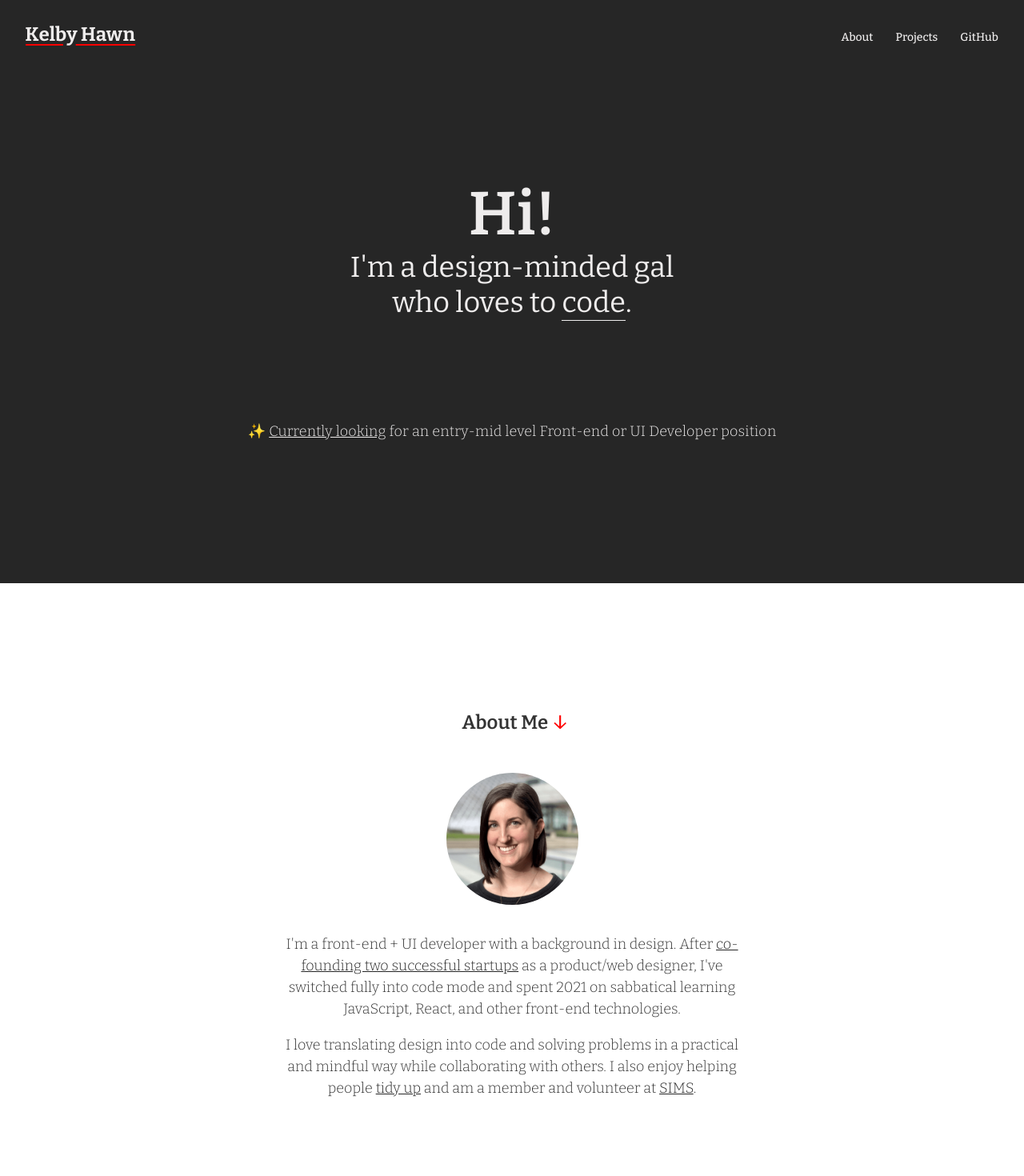
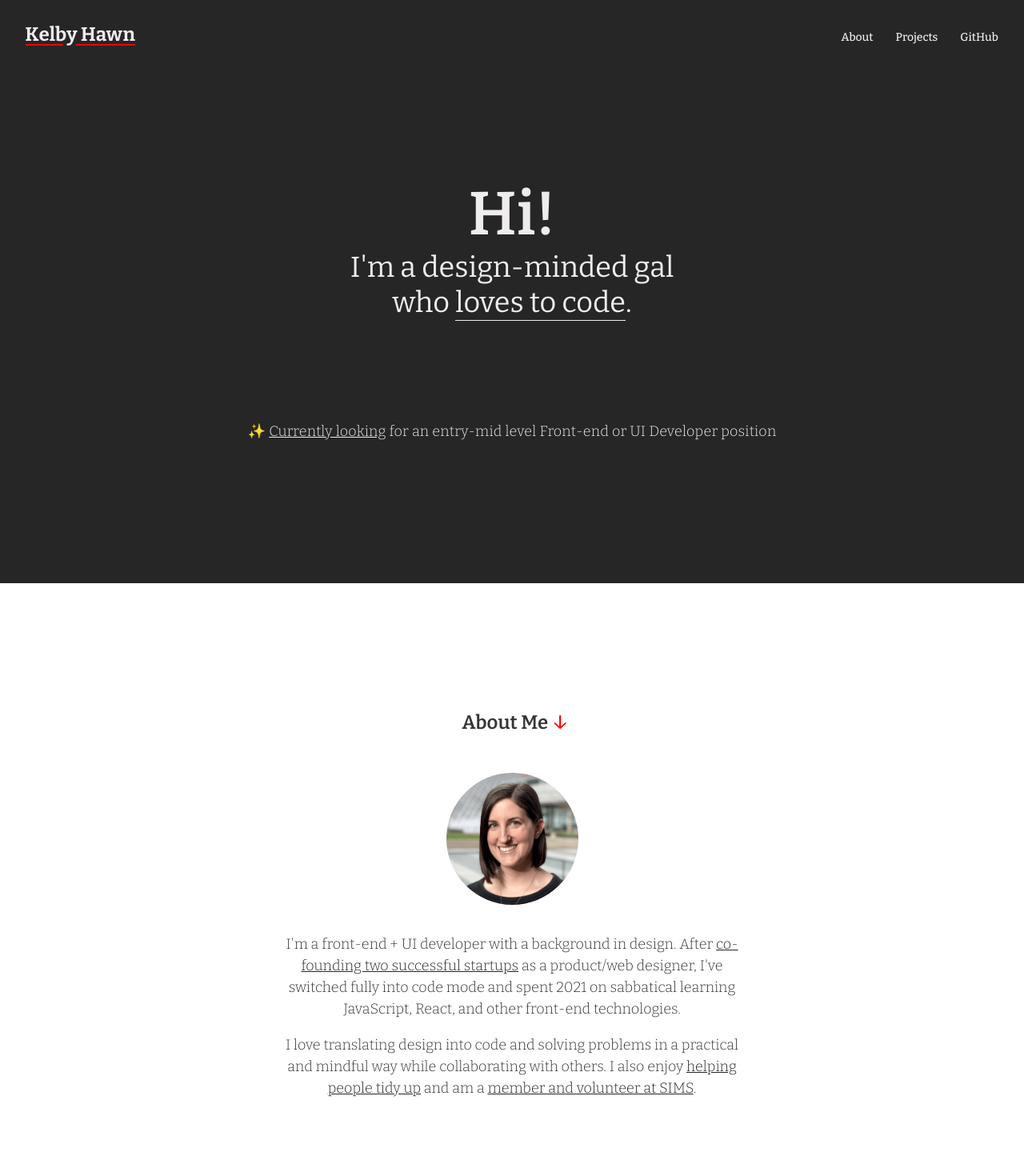
Before and after one commit to kelbyhawn/kelby-hawn, a React (Create React App) app: page / in a window 1280 px wide. Shown: the top 1470 px of the page at 80% size. Built offline with nearby package versions, Linux system fonts and the light colour scheme.

Commit message:
make link text more accessible

```diff
--- a/src/sections/About.js
+++ b/src/sections/About.js
@@ -11,7 +11,7 @@ export default function About() {
         <img src={me} alt="Kelby Hawn" />
         <p>I'm a front-end + UI developer with a background in design. After <ATag href="https://www.crunchbase.com/person/kelby-hawn" linkText="co-founding two successful startups" /> as a product/web designer, I've switched fully into code mode and spent 2021 on sabbatical learning JavaScript, React, and other front-end technologies.</p>
 
-        <p>I love translating design into code and solving problems in a practical and mindful way while collaborating with others. I also enjoy helping people <ATag href="https://www.instagram.com/tidywithkelby/" linkText="tidy up" /> and am a member and volunteer at <ATag href="https://seattleinsight.org/" linkText="SIMS" />.</p>
+        <p>I love translating design into code and solving problems in a practical and mindful way while collaborating with others. I also enjoy <ATag href="https://www.instagram.com/tidywithkelby/" linkText="helping people tidy up" /> and am a <ATag href="https://seattleinsight.org/" linkText="member and volunteer at SIMS" />.</p>
     </section>
   )
 }
--- a/src/sections/Top.js
+++ b/src/sections/Top.js
@@ -6,7 +6,7 @@ export default function Top() {
     <section className="top">
       <h1>Hi!</h1>
 
-      <h2>I'm a design-minded gal who loves to <ATag href="https://codepen.io/kelbyhawn" linkText="code" className="light" />.</h2>
+      <h2>I'm a design-minded gal who <ATag href="https://codepen.io/kelbyhawn" linkText="loves to code" className="light" />.</h2>
 
       <h3>✨ <ATag href="https://www.linkedin.com/in/kelby-hawn/" linkText="Currently looking" className="light" /> for an entry-mid level Front-end or UI Developer position</h3>
     </section>
```
